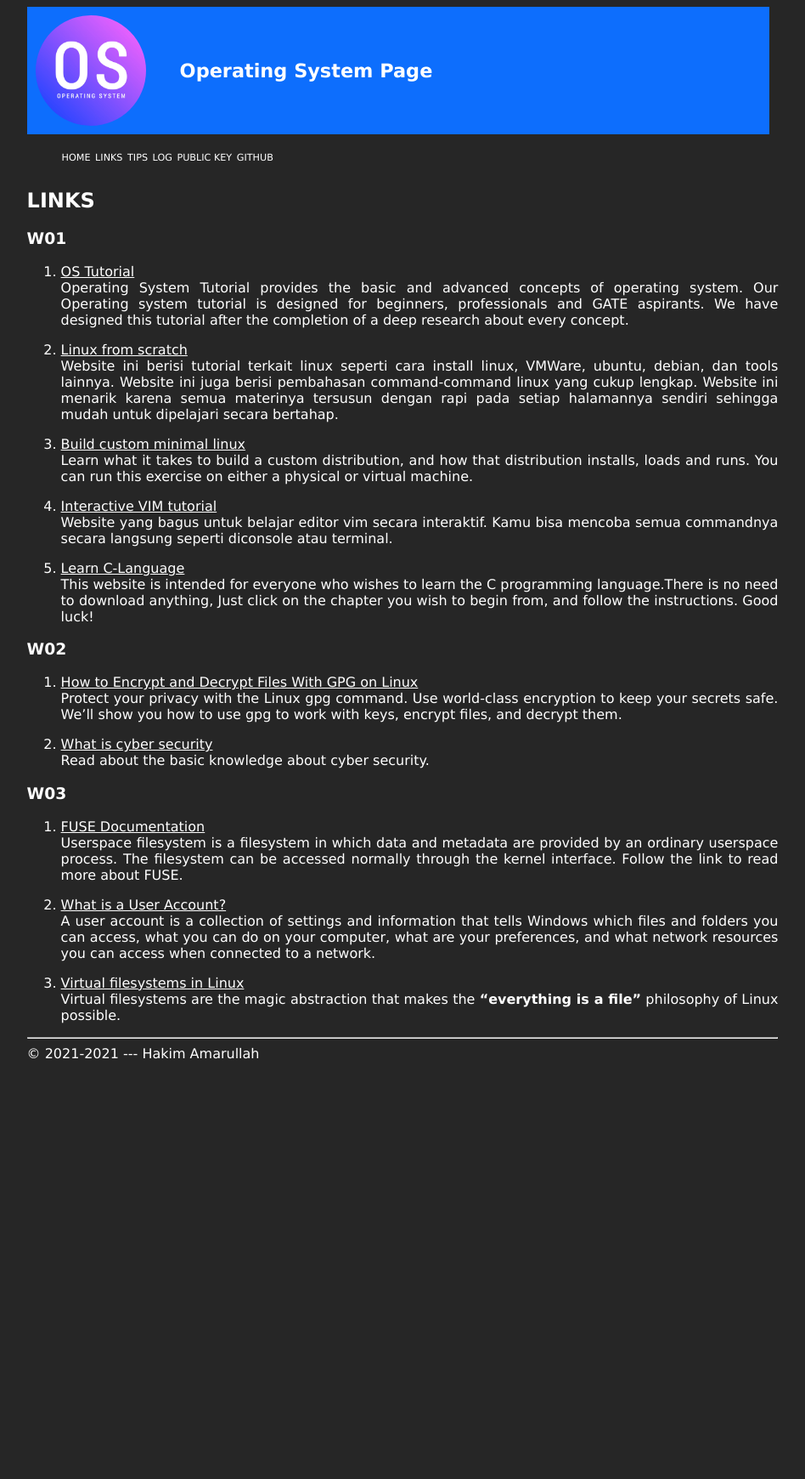
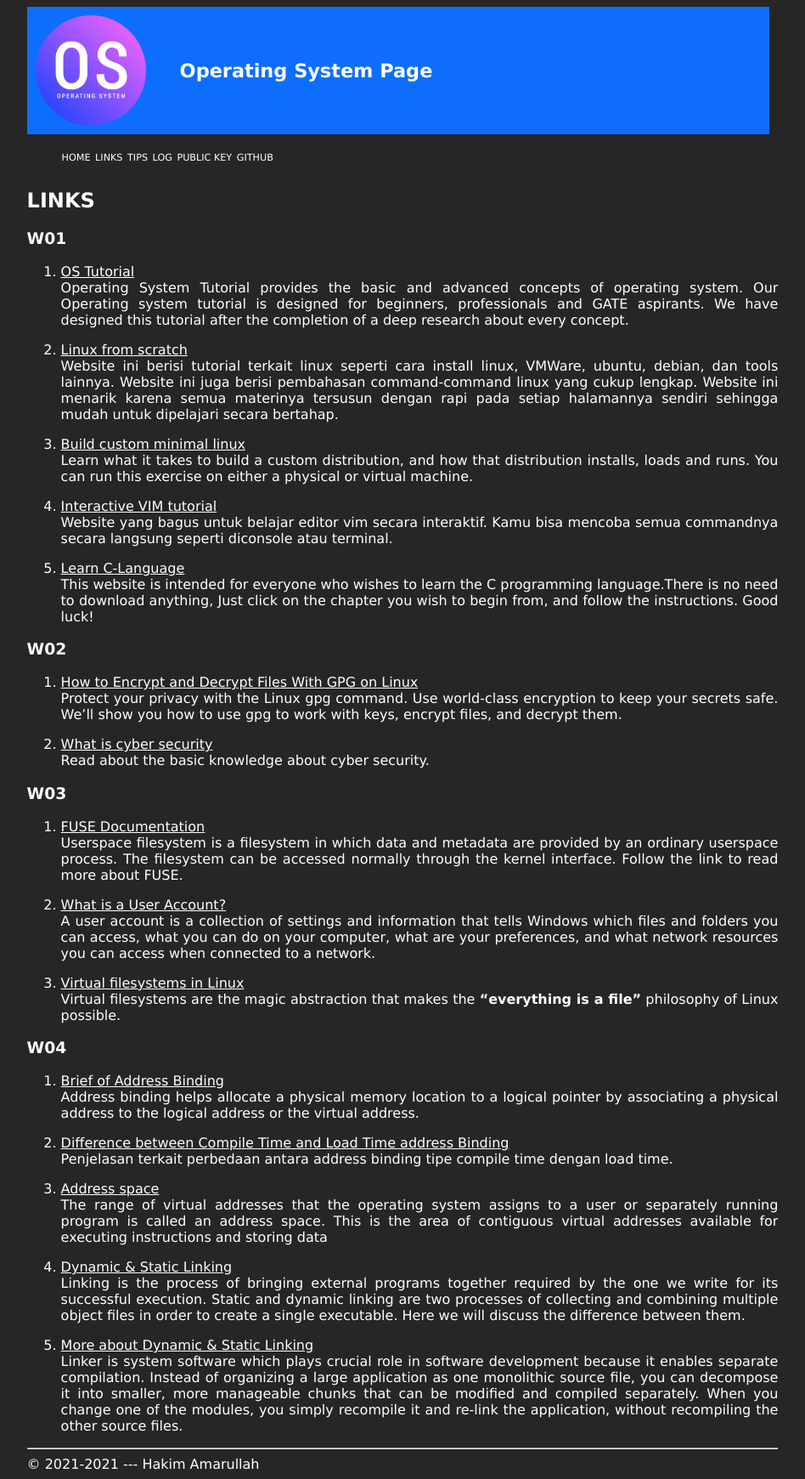
Before and after one commit to hakimamarullah/os212, a Jekyll site: the page built from links.md, in a window 1280 px wide. Shown: the whole page at 85% size, without its empty margins (166-1114 px from the left). Built offline with Jekyll 4.4.1, drawn with Linux system fonts in a browser that asks for light colours; our own code applies the rules of GitHub Pages for plain Markdown files; before the commit the page ends 1257 px from its top, so only the background shows below that.

Commit message:
hakimamarullah: Assignment W04 Done

```diff
--- a/TXT/mylog.txt
+++ b/TXT/mylog.txt
@@ -23,3 +23,9 @@ ZCZC W03 120 L02 ZOOM meetings related
 ZCZC W03 20  L25 Scripting
 ZCZC W03 40  L05 Quiz related
 ZCZC W03 120 L09 Assignment in General
+ZCZC W04 120 L02 ZOOM meetings related
+ZCZC W04 20  L05 Quiz related
+ZCZC W04 40  L07 Demo related
+ZCZC W04 05  L27 GnuPG, key-gen, encrypt/decrypt.
+ZCZC W04 15  L01 SCELE/Discord related
+ZCZC W04 120 L09 Assignment in General
--- a/TXT/myrank.txt
+++ b/TXT/myrank.txt
@@ -5,3 +5,6 @@ ZCZC W01 Hzz-Hzz
 ZCZC W02 indiradr
 ZCZC W02 ivanphanderson
 ZCZC W02 indramahaarta
+ZCZC W03 johaneschristian
+ZCZC W03 joyamanda
+ZCZC W03 kanziebub
--- a/links.md
+++ b/links.md
@@ -47,3 +47,25 @@ what you can do on your computer, what are your preferences, and what network re
 
 3. [Virtual filesystems in Linux](https://opensource.com/article/19/3/virtual-filesystems-linux)<br>
 Virtual filesystems are the magic abstraction that makes the **"everything is a file"** philosophy of Linux possible.
+
+### W04
+1. [Brief of Address Binding](https://www.i2tutorials.com/os-introduction/os-address-binding/)<br>
+Address binding helps allocate a physical memory location to a logical pointer by associating a physical address to the logical address or the virtual address.
+
+2. [Difference between Compile Time and Load Time address Binding](https://www.geeksforgeeks.org/difference-between-compile-time-and-load-time-address-binding/)<br>
+Penjelasan terkait perbedaan antara address binding tipe compile time dengan load time.
+
+3. [Address space](https://www.ibm.com/docs/en/zos-basic-skills?topic=storage-what-is-address-space)<br>
+The range of virtual addresses that the operating system assigns to a user or separately running program is called an address space.
+This is the area of contiguous virtual addresses available for executing instructions and storing data
+
+4. [Dynamic & Static Linking](https://cs-fundamentals.com/tech-interview/c/difference-between-static-and-dynamic-linking)<br>
+Linking is the process of bringing external programs together required by the one we write for its successful execution.
+Static and dynamic linking are two processes of collecting and combining multiple object files in order to create a single executable.
+Here we will discuss the difference between them.
+
+5. [More about Dynamic & Static Linking](https://cs-fundamentals.com/c-programming/static-and-dynamic-linking-in-c.php)<br>
+Linker is system software which plays crucial role in software development because it enables separate compilation.
+Instead of organizing a large application as one monolithic source file, you can decompose it into smaller, more manageable
+chunks that can be modified and compiled separately. When you change one of the modules, you simply recompile it
+and re-link the application, without recompiling the other source files.
```
Also changed, not shown: 5 other files.
